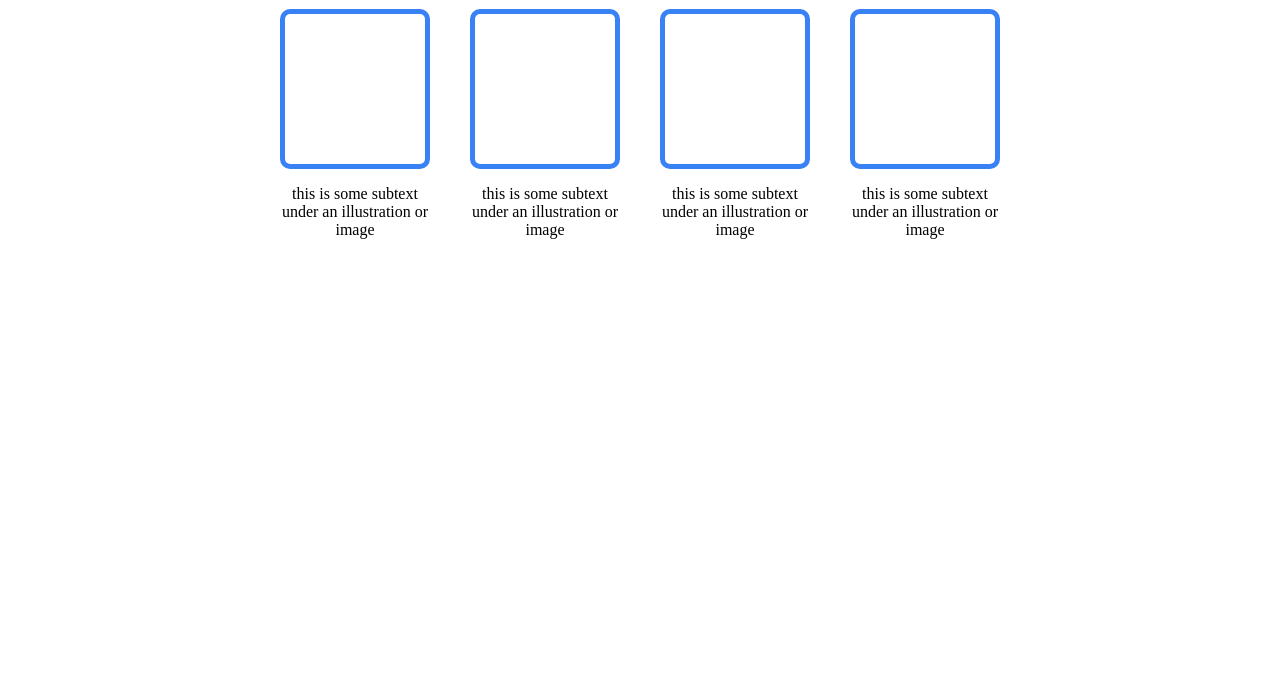
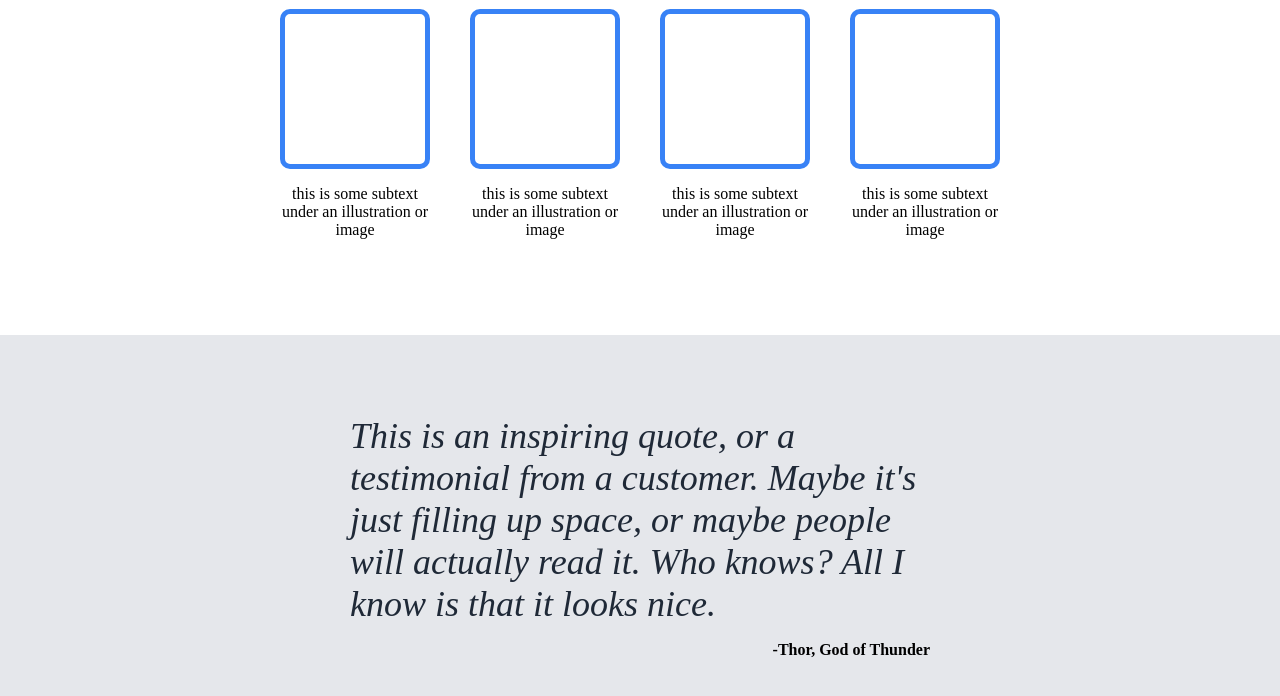
Before and after one commit to alexb131/odin-landing-page, a plain HTML site: page index.html in a window 1280 px wide. Shown: the part 474-1170 px from the top of the page. Before the commit the page ends 809 px from the top, so only its background shows below. Drawn offline with Linux system fonts and the light colour scheme.

Commit message:
Add third section

```diff
--- a/index.html
+++ b/index.html
@@ -49,5 +49,9 @@
                 </div>
             </div>
         </div>
+        <div class="third">
+            <p class="quote-text">This is an inspiring quote, or a testimonial from a customer. Maybe it's just filling up space, or maybe people will actually read it. Who knows? All I know is that it looks nice.</p>
+            <p class="author">-Thor, God of Thunder</p>
+        </div>
     </body>
 </html>
--- a/styles.css
+++ b/styles.css
@@ -98,3 +98,25 @@ h2 {
     border: 5px solid #3882f6;
     border-radius: 10px;
 }
+
+.third {
+    background-color: #e5e7eb;
+    padding: 0 350px;
+    display: flex;
+    flex-direction: column;
+}
+
+.quote-text {
+    font-size: 36px;
+    font-weight: lighter;
+    font-style: italic;
+    color: #1f2937;
+    margin-bottom: 0;
+    margin-top: 80px;
+}
+
+.author {
+    font-weight: bold;
+    align-self: flex-end;
+    margin-bottom: 80px;
+}
```
